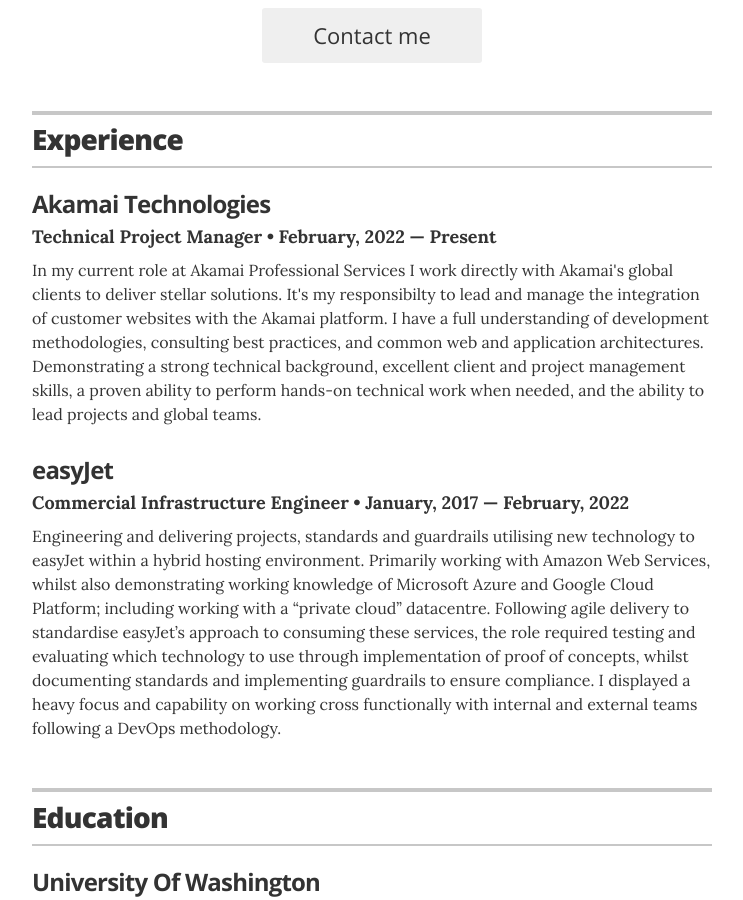
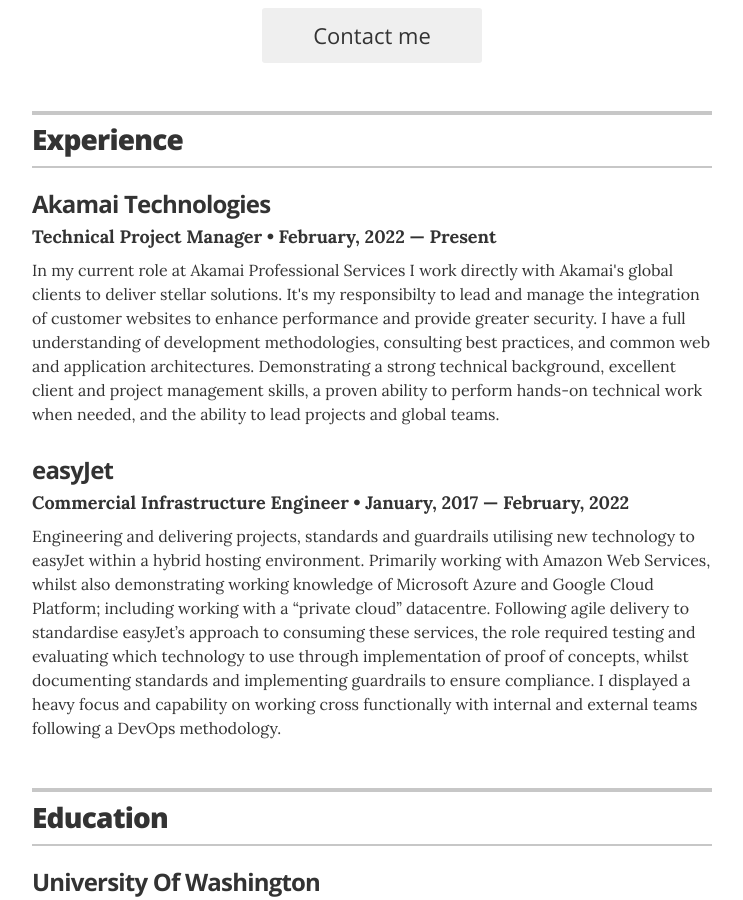
Before and after one commit to kubrick-kb77/Resume, a Jekyll site: the page built from index.html, in a window 1280 px wide and 900 px high, scrolled down 396 px. Shown: the whole window, without its empty margins (268-1011 px from the left). Built offline with Jekyll 4.4.1, drawn with Linux system fonts in a browser that asks for light colours.

Commit message:
Update experience.yml

```diff
--- a/_data/experience.yml
+++ b/_data/experience.yml
@@ -3,7 +3,7 @@
 - company: Akamai Technologies
   position: Technical Project Manager
   duration: February, 2022 &mdash; Present
-  summary: In my current role at Akamai Professional Services I work directly with Akamai's global clients to deliver stellar solutions. It's my responsibilty to lead and manage the integration of customer websites with the Akamai platform. I have a full understanding of development methodologies, consulting best practices, and common web and application architectures. Demonstrating a strong technical background, excellent client and project management skills, a proven ability to perform hands-on technical work when needed, and the ability to lead projects and global teams.
+  summary: In my current role at Akamai Professional Services I work directly with Akamai's global clients to deliver stellar solutions. It's my responsibilty to lead and manage the integration of customer websites to enhance performance and provide greater security. I have a full understanding of development methodologies, consulting best practices, and common web and application architectures. Demonstrating a strong technical background, excellent client and project management skills, a proven ability to perform hands-on technical work when needed, and the ability to lead projects and global teams.
   #<ul class="resume-item-list"><li>A project you are proud of</li><li>Another awesome project</li><li>or a team or department you worked with</li></ul>
 
 # easyJet
```
